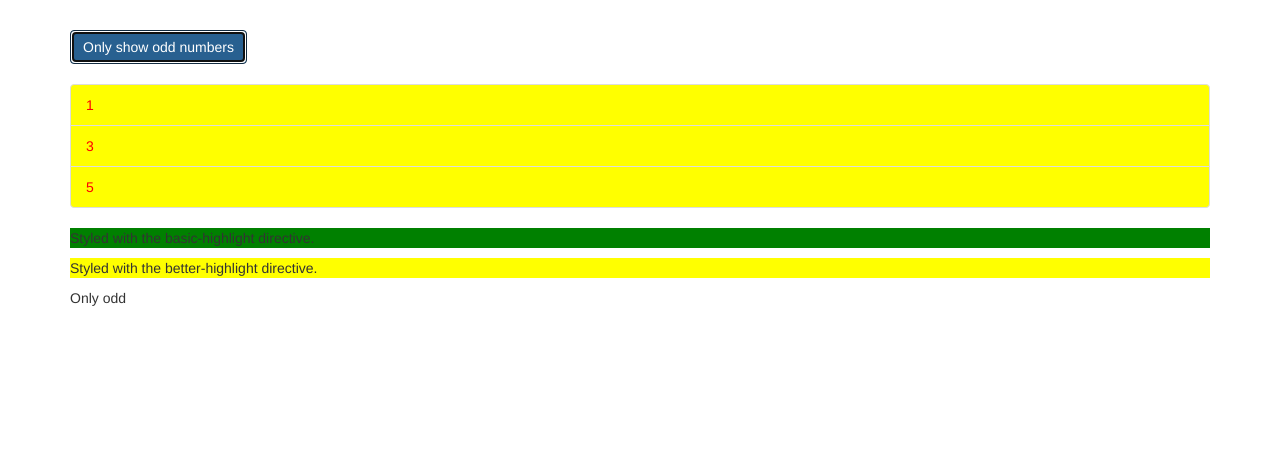
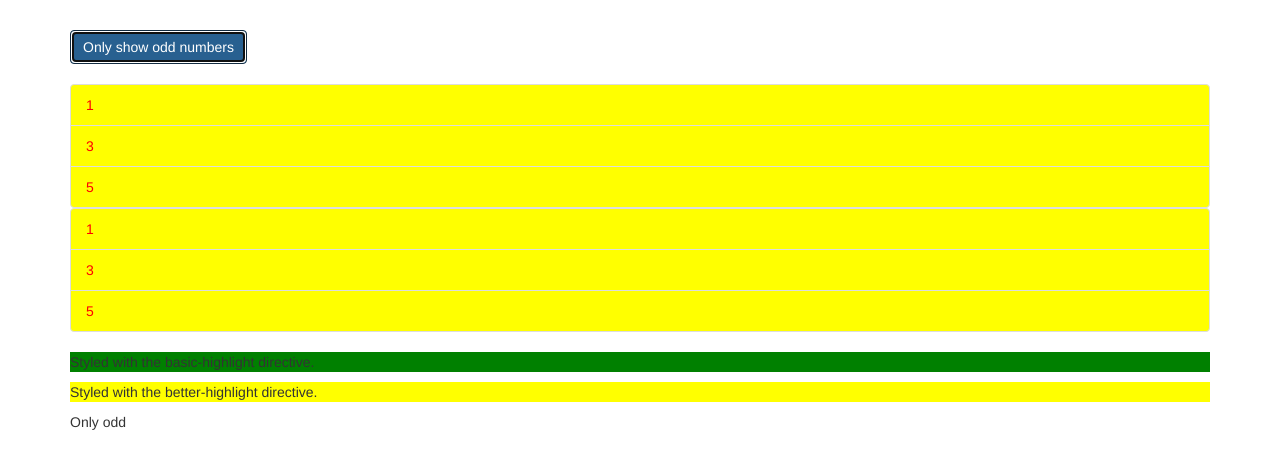
Before and after one commit to aaronmdenny/ng-section7-directives-deep-dive, an Angular app: page / in a window 1280 px wide. Both pictures are taken after a click on the button "Only show odd numbers". Shown: the top 468 px of the page. Built offline with nearby package versions, Linux system fonts and the light colour scheme.

Commit message:
what happens behind the scenes on structural directives

```diff
--- a/src/app/app.component.html
+++ b/src/app/app.component.html
@@ -35,6 +35,43 @@
             {{ oddNumber }}
           </li>
         </div>
+        <!--
+          The * character is needed for Angular to know that the directive being specified is a structural directive.
+          Using the * is basically a nicer way for us to use structural directives. Behind the scenes, Angular will
+          transform these directives into something else, because there is no * in Angualr's syntax when using other
+          directives, or property binding, etc.. There is only property binding, event binding, two-way binding, and
+          string interpolation.
+
+          So, behind the scenes, Angular needs to transform this * into something where we end up with these tools
+          (property binding, etc.).
+
+          We conditionally show the odd numbers above using *ngIf.
+
+          However, we can do this differently using ng-template.
+
+          Inside of ng-template, we have the content we conditionally want to render.
+
+          ng-template is not something that is always rendered. It allows us to define a template for Angular to use
+          once it determines that this template needs to be rendered.
+
+          So, we place an ngIf without the star and use property binding with ngIf and we can see what the * is
+          transformed into:
+        -->
+        <ng-template [ngIf]="onlyOdd">
+          <div>
+            <li
+              *ngFor="let oddNumber of oddNumbers"
+              class="list-group-item"
+              [ngClass]="{
+                odd: oddNumber % 2 !== 0
+              }"
+              [ngStyle]="{
+                backgroundColor: oddNumber % 2 !== 0 ? 'yellow' : 'transparent'
+              }">
+              {{ oddNumber }}
+            </li>
+          </div>
+        </ng-template>
         <div *ngIf="!onlyOdd">
           <!--
             The usage of [ngClass] and [ngStyle] are redundant here, since we know we are dealing with even numbers, but
```
